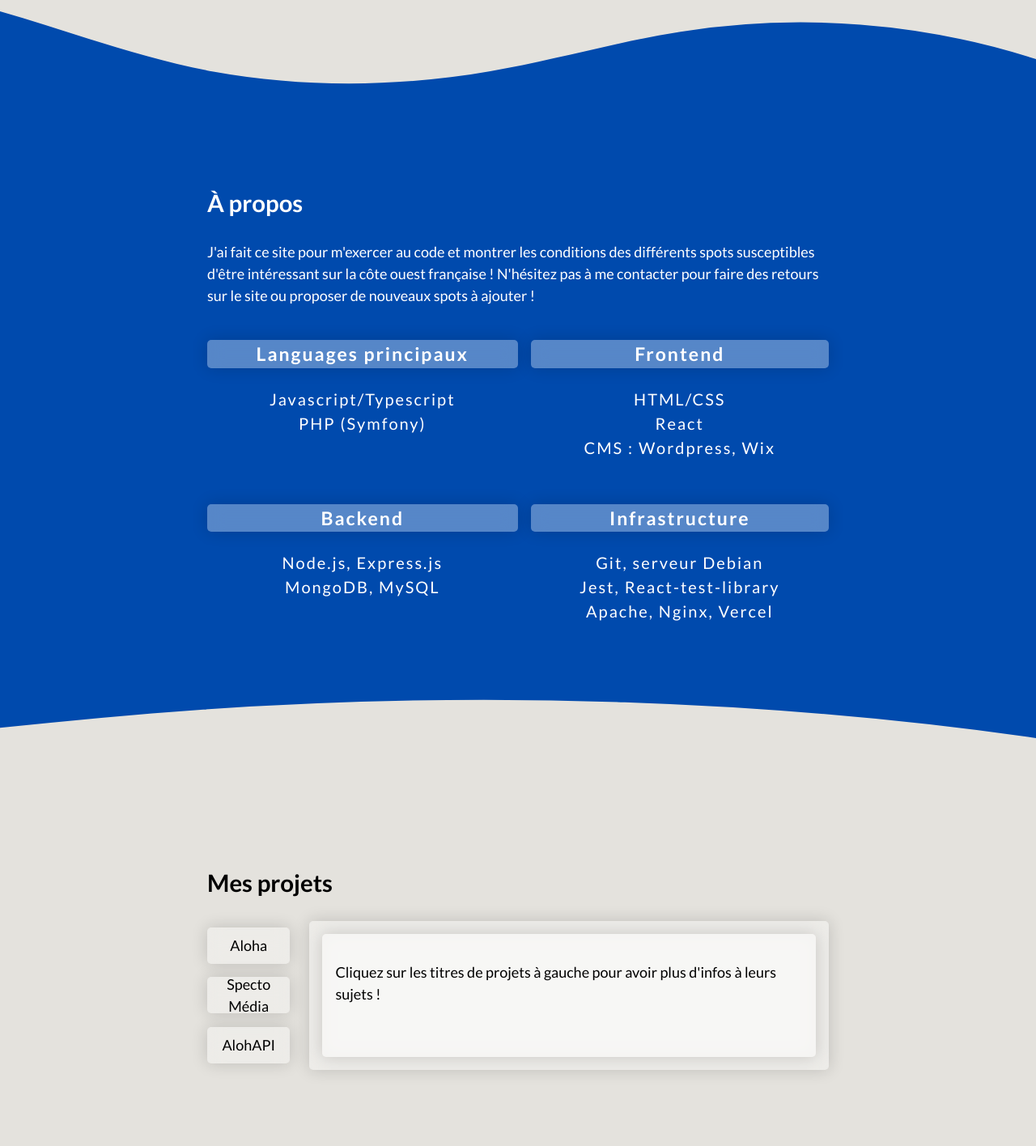
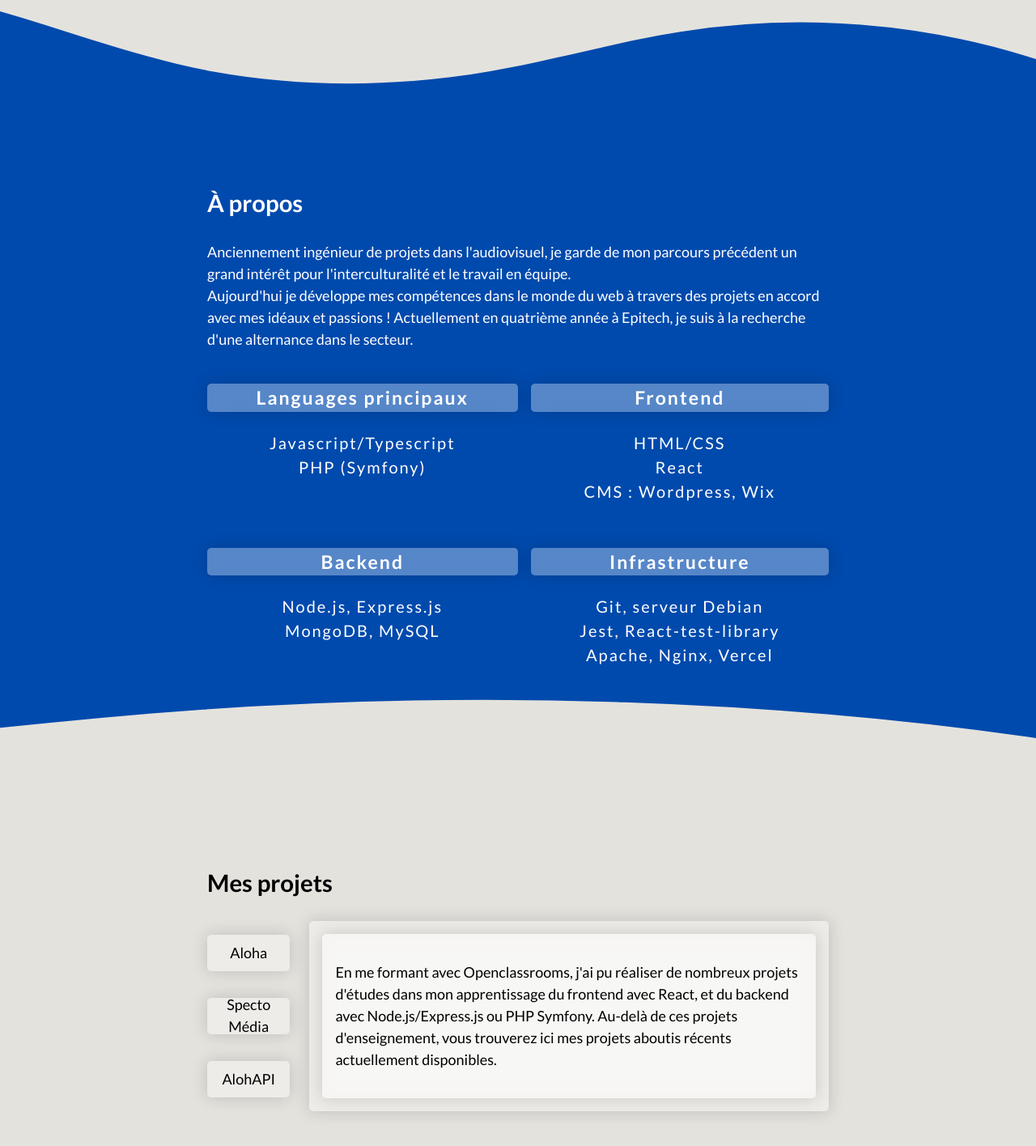
Before and after one commit to Clv86/portfolio, a React (Vite) app: page / in a window 1280 px wide. Shown: the part 715-2131 px from the top of the page at 81% size. Built offline with nearby package versions, Linux system fonts and the light colour scheme; a web font is replaced by a local one.

Commit message:
Text edited

```diff
--- a/src/assets/projects.json
+++ b/src/assets/projects.json
@@ -20,7 +20,7 @@
     },
     {
       "name": "intro",
-      "description": "Cliquez sur les titres de projets à gauche pour avoir plus d'infos à leurs sujets !",
+      "description": "En me formant avec Openclassrooms, j'ai pu réaliser de nombreux projets d'études dans mon apprentissage du frontend avec React, et du backend avec Node.js/Express.js ou PHP Symfony. Au-delà de ces projets d'enseignement, vous trouverez ici mes projets aboutis récents actuellement disponibles.",
       "type": "intro",
       "link": ""
     }
--- a/src/components/About.tsx
+++ b/src/components/About.tsx
@@ -8,10 +8,14 @@ function About() {
       <reactScroll.Element name="about">
         <h2>À propos</h2>
         <p>
-          J'ai fait ce site pour m'exercer au code et montrer les conditions des
-          différents spots susceptibles d'être intéressant sur la côte ouest
-          française ! N'hésitez pas à me contacter pour faire des retours sur le
-          site ou proposer de nouveaux spots à ajouter !
+          Anciennement ingénieur de projets dans l'audiovisuel, je garde de mon
+          parcours précédent un grand intérêt pour l'interculturalité et le
+          travail en équipe.
+          <br />
+          Aujourd'hui je développe mes compétences dans le monde du web à
+          travers des projets en accord avec mes idéaux et passions !
+          Actuellement en quatrième année à Epitech, je suis à la recherche
+          d'une alternance dans le secteur.
         </p>
         <div className="aboutGrid">
           <div className="card languages">
```
Also changed, not shown: src/components/Projects.tsx (+0 -9 lines).
